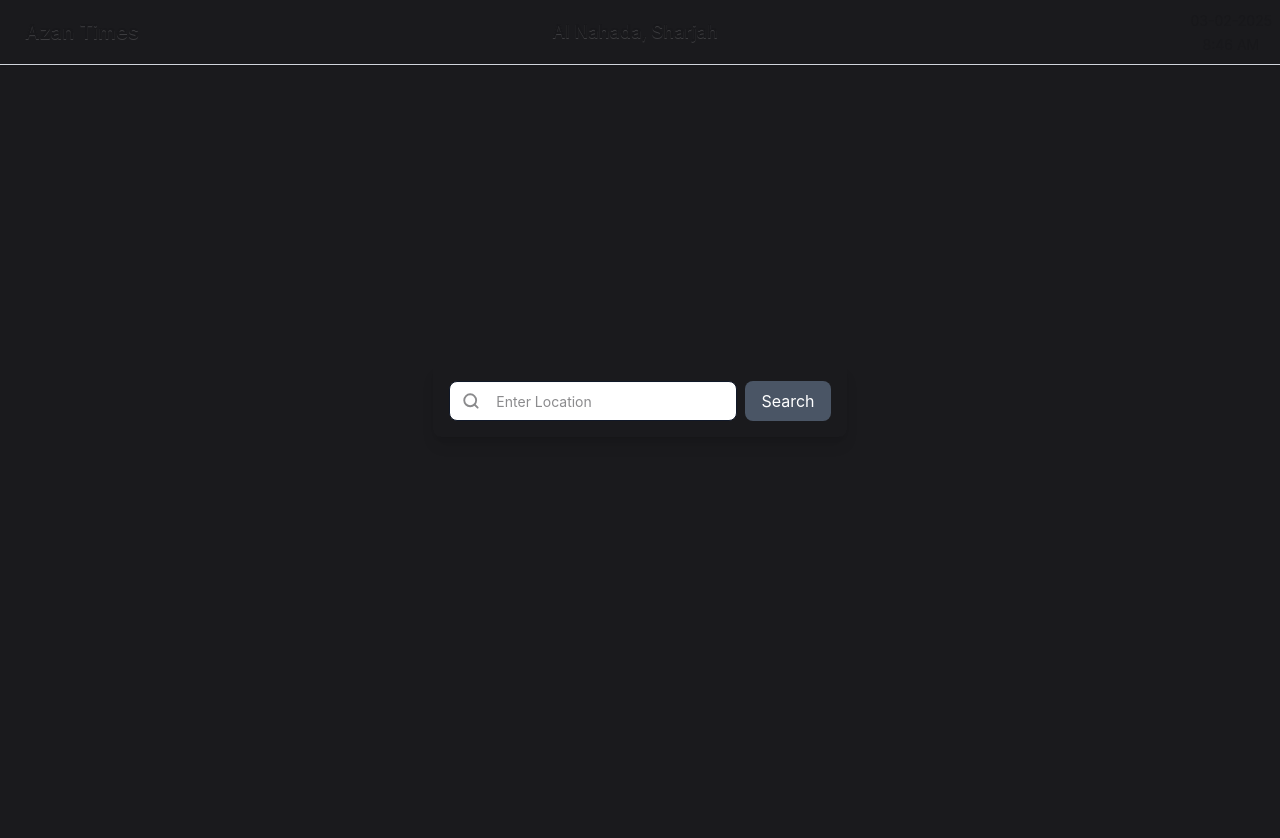
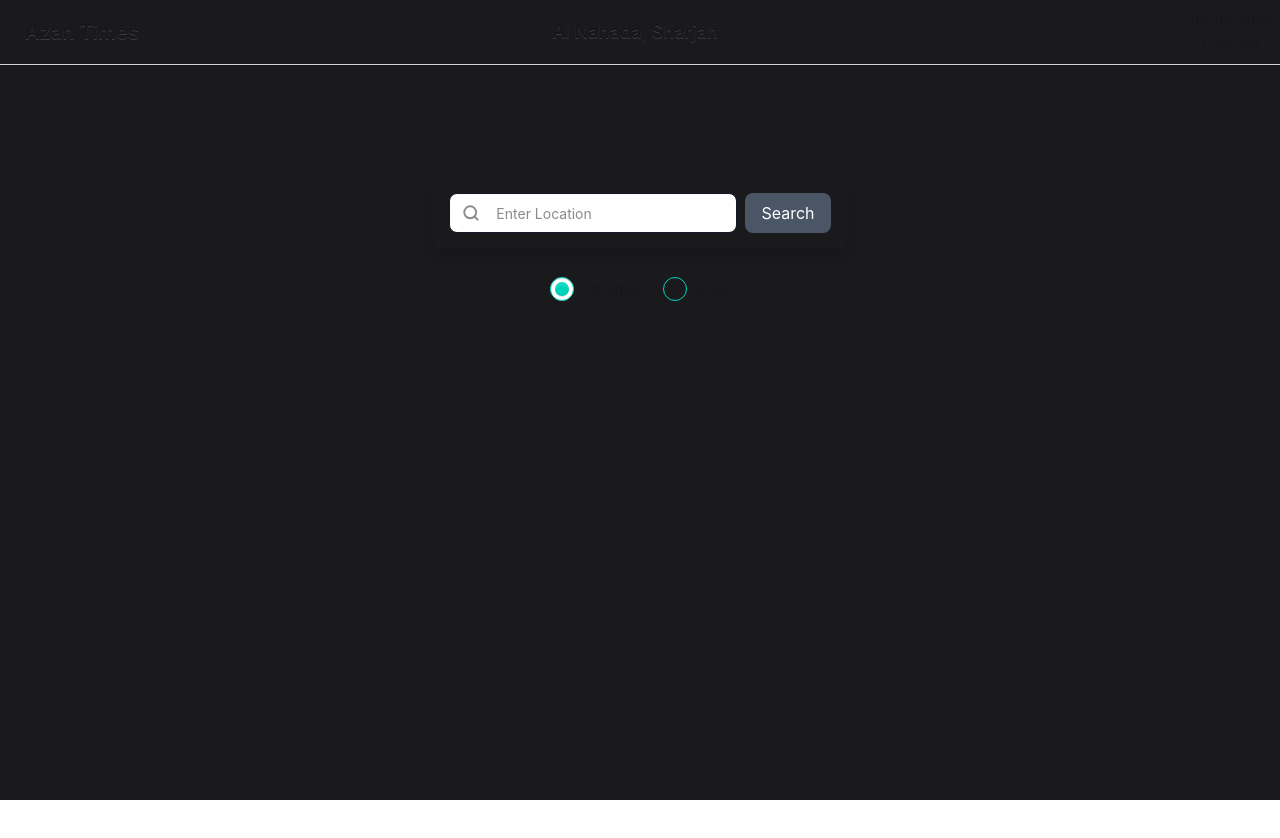
Before and after one commit to salsabeel10/azan-app, a React (Vite) app: page /search in a window 1280 px wide. Shown: the top 838 px of the page. After the commit the page ends 800 px from the top, so only its background shows below. Built offline with nearby package versions, Linux system fonts and the light colour scheme.

Commit message:
ui for manual and auto location done

```diff
--- /dev/null
+++ b/src/components/AutoLocation.jsx
@@ -0,0 +1,82 @@
+import React, { useState } from 'react'
+
+const AutoLocation = () => {
+  const [location, setLocation] = useState('')
+
+  const handleSubmit = (e) => {
+    e.preventDefault()
+  }
+  return (
+    <div className="flex justify-center items-center">
+      <div className="flex flex-col items-center gap-2 p-4 rounded-lg shadow-lg mt-28">
+        {/* Input Fields & Search Button */}
+        <div className="flex items-center gap-2">
+          <label className="input flex items-center border border-gray-900 rounded-lg px-3 py-2">
+            <svg
+              className="h-5 w-5 opacity-50"
+              xmlns="http://www.w3.org/2000/svg"
+              viewBox="0 0 24 24"
+            >
+              <g
+                strokeLinejoin="round"
+                strokeLinecap="round"
+                strokeWidth="2.5"
+                fill="none"
+                stroke="currentColor"
+              >
+                <circle cx="11" cy="11" r="8"></circle>
+                <path d="m21 21-4.3-4.3"></path>
+              </g>
+            </svg>
+            <input
+              type="search"
+              required
+              placeholder="Latitude"
+              className="outline-none px-2"
+            />
+          </label>
+          <label className="input flex items-center border border-gray-900 rounded-lg px-3 py-2">
+            <svg
+              className="h-5 w-5 opacity-50"
+              xmlns="http://www.w3.org/2000/svg"
+              viewBox="0 0 24 24"
+            >
+              <g
+                strokeLinejoin="round"
+                strokeLinecap="round"
+                strokeWidth="2.5"
+                fill="none"
+                stroke="currentColor"
+              >
+                <circle cx="11" cy="11" r="8"></circle>
+                <path d="m21 21-4.3-4.3"></path>
+              </g>
+            </svg>
+            <input
+              type="search"
+              required
+              placeholder="Longitude"
+              className="outline-none px-2"
+            />
+          </label>
+          <button
+            onClick={handleSubmit}
+            className="bg-gray-600 text-white px-4 py-2 rounded-lg hover:bg-gray-500 hover:cursor-pointer"
+          >
+            Search
+          </button>
+        </div>
+
+        {/* Auto Fetch Button - Positioned Below */}
+        <button
+
+          className="bg-gray-600 text-white text-md px-3 py-1 rounded-lg hover:bg-gray-500 hover:cursor-pointer mt-2"
+        >
+          Auto Fetch
+        </button>
+      </div>
+    </div>
+  )
+}
+
+export default AutoLocation
--- a/src/components/InputField.jsx
+++ b/src/components/InputField.jsx
@@ -1,15 +1,15 @@
 import React, { useState } from 'react'
+import RadioButtons from './RadioButtons'
 
 const InputField = () => {
-  const [location, setLocation] = useState('');
+  const [location, setLocation] = useState('')
 
-  const handleSubmit=(e)=>{
-    e.preventDefault();
-
+  const handleSubmit = (e) => {
+    e.preventDefault()
   }
   return (
-    <div className="flex justify-center items-center h-screen ">
-      <div className="flex items-center gap-2 p-4 rounded-lg shadow-lg mb-32">
+    <div className="flex justify-center items-center">
+      <div className="flex items-center gap-2 p-4 rounded-lg shadow-lg mt-28">
         <label className="input flex items-center border border-gray-900 rounded-lg px-3 py-2">
           <svg
             className="h-5 w-5 opacity-50"
@@ -30,13 +30,16 @@ const InputField = () => {
           <input
             type="search"
             value={location}
-            onChange={(e)=>setLocation(e.target.value)}
+            onChange={(e) => setLocation(e.target.value)}
             required
             placeholder="Enter Location"
             className="outline-none px-2"
           />
         </label>
-        <button onClick={handleSubmit} className="bg-gray-600 text-white px-4 py-2 rounded-lg hover:bg-gray-500 hover:cursor-pointer">
+        <button
+          onClick={handleSubmit}
+          className="bg-gray-600 text-white px-4 py-2 rounded-lg hover:bg-gray-500 hover:cursor-pointer"
+        >
           Search
         </button>
       </div>
--- /dev/null
+++ b/src/components/RadioButtons.jsx
@@ -0,0 +1,34 @@
+import React from 'react'
+import usePrayerTimeStore from '../store/usePrayerTimeStore'
+
+const RadioButtons = () => {
+  const { locationType, setLocationType } = usePrayerTimeStore()
+  return (
+    <div className="flex gap-4 mt-2">
+      <label className="flex items-center gap-2 cursor-pointer">
+        <input
+          type="radio"
+          name="locationType"
+          value='manual'
+          className="radio radio-accent"
+          checked={locationType === 'manual'}
+          onChange={() => setLocationType('manual')}
+        />
+        <span>Location</span>
+      </label>
+      <label className="flex items-center gap-2 cursor-pointer">
+        <input
+          type="radio"
+          name="locationType"
+          value="auto"
+          className="radio radio-accent"
+          checked={locationType === 'auto'}
+          onChange={() => setLocationType('auto')}
+        />
+        <span>Auto</span>
+      </label>
+    </div>
+  )
+}
+
+export default RadioButtons
--- a/src/pages/SearchLocation.jsx
+++ b/src/pages/SearchLocation.jsx
@@ -1,14 +1,20 @@
 import React from 'react'
 import NavBar from '../components/NavBar'
 import InputField from '../components/InputField'
-import FindCoordinates from '../components/FindCoordinates'
+import RadioButtons from '../components/RadioButtons'
+import AutoLocation from '../components/AutoLocation'
+import usePrayerTimeStore from '../store/usePrayerTimeStore'
 
 const SearchLocation = () => {
+  const {locationType} = usePrayerTimeStore()
   return (
     <div className="bg-[#1A1A1D] min-h-screen">
       <NavBar />
-      <InputField />
-      <FindCoordinates />
+      <div className="flex flex-col items-center gap-5">
+        {/* Wrap InputField & RadioButtons */}
+        {locationType === 'manual' ? <InputField /> : <AutoLocation />}
+        <RadioButtons />
+      </div>
     </div>
   )
 }
--- a/src/store/usePrayerTimeStore.js
+++ b/src/store/usePrayerTimeStore.js
@@ -6,6 +6,7 @@ const usePrayerTimeStore = create((set) => ({
   prayerTimes: null,
   loading: false,
   error: null,
+  locationType: 'manual',
 
   fetchPrayerTimes: async () => {
     set({ loading: true, error: null })
@@ -20,6 +21,7 @@ const usePrayerTimeStore = create((set) => ({
       set({ error: 'Failed to fetch prayer times', loading: false })
     }
   },
+  setLocationType: (type) => set({ locationType: type }),
 }))
 
 export default usePrayerTimeStore
```
